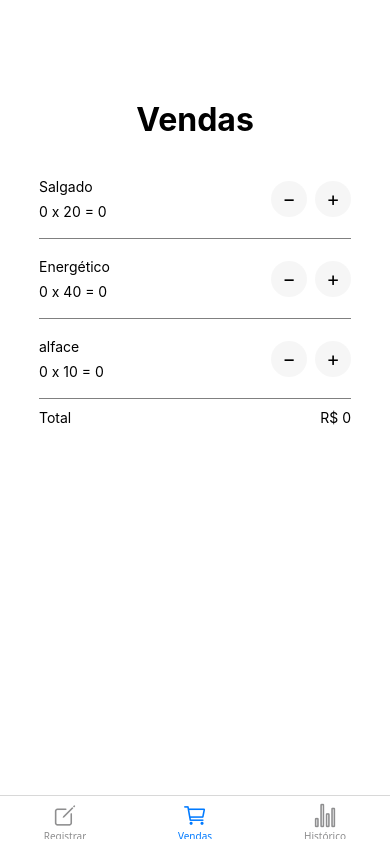
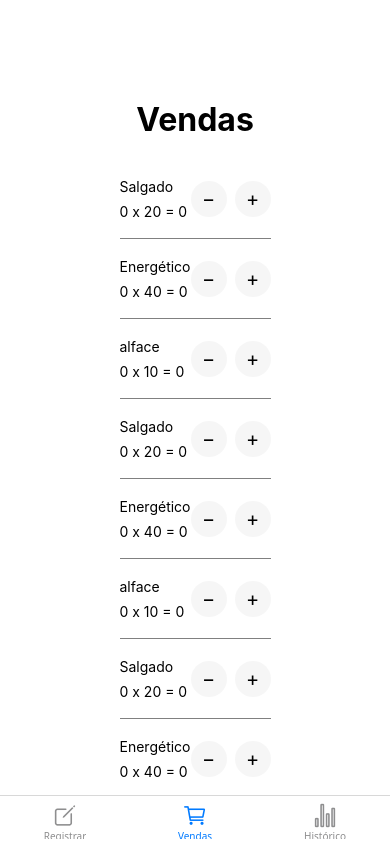
Before and after one commit to dudustefanello/prog_android_estacio, a React Native app: screen /Vendas in a window 390 px wide. Built offline with nearby package versions, Linux system fonts and the light colour scheme.

Commit message:
Botão de salvar e scroll

```diff
--- a/src/components/layount/stockLayount.tsx
+++ b/src/components/layount/stockLayount.tsx
@@ -9,8 +9,10 @@ type stockLayountProps = {
 const StockLayount = ({ title, children }: stockLayountProps) => {
   return (
     <SafeAreaView style={styles.container}>
-      <Text style={styles.title}>{title}</Text>
-      {children}
+      <View style={styles.stockView}>
+        <Text style={styles.title}>{title}</Text>
+        {children}
+      </View>
     </SafeAreaView>
   );
 };
@@ -22,12 +24,17 @@ const styles = StyleSheet.create({
     backgroundColor: "#fff",
     justifyContent: "flex-start",
     alignItems: "center",
-    paddingTop: 100
+    paddingTop: 100,
+
+  },
+  stockView:{
+    paddingHorizontal:20,
   },
   title: {
     fontWeight: "bold",
     marginBottom: 20,
     fontSize: 32,
+    textAlign:'center'
   },
 });
 
--- /dev/null
+++ b/src/components/ui/buttonStock.tsx
@@ -0,0 +1,31 @@
+import React from "react";
+import { Pressable, Text, StyleSheet } from "react-native";
+
+type CustomButtonProps = {
+  title: string;
+  onPress: () => void;
+};
+
+const ButtonStock = ({ title, onPress }: CustomButtonProps) => {
+  return (
+    <Pressable onPress={onPress} style={styles.button}>
+      <Text style={styles.btnText}>{title}</Text>
+    </Pressable>
+  );
+};
+
+const styles = StyleSheet.create({
+  button: {
+    backgroundColor: "blue",
+    width: "auto",
+    marginTop:10,
+    paddingVertical: 10,
+    borderRadius:200
+  },
+  btnText: {
+    color: "white",
+    textAlign: "center",
+  },
+});
+
+export default ButtonStock;
--- a/src/pages/stock/registerProducts.tsx
+++ b/src/pages/stock/registerProducts.tsx
@@ -61,7 +61,7 @@ const RegisterProducts = () => {
 
 const styles = StyleSheet.create({
   containerProducts: {
-    width: '80%',
+    width: 'auto',
     alignItems: "center",
     gap: 20,
 
--- a/src/pages/stock/sellers.tsx
+++ b/src/pages/stock/sellers.tsx
@@ -5,8 +5,10 @@ import {
   Text,
   TouchableOpacity,
   View,
+  ScrollView
 } from "react-native";
 import StockLayount from "../../components/layount/stockLayount";
+import ButtonStock from "../../components/ui/buttonStock";
 
 type products = {
   nome: string;
@@ -18,6 +20,19 @@ const productStart: products[] = [
   { nome: "Salgado", quantidade: 0, preco: 20 },
   { nome: "Energético", quantidade: 0, preco: 40 },
   { nome: "alface", quantidade: 0, preco: 10 },
+    { nome: "Salgado", quantidade: 0, preco: 20 },
+  { nome: "Energético", quantidade: 0, preco: 40 },
+  { nome: "alface", quantidade: 0, preco: 10 },
+    { nome: "Salgado", quantidade: 0, preco: 20 },
+  { nome: "Energético", quantidade: 0, preco: 40 },
+  { nome: "alface", quantidade: 0, preco: 10 },
+    { nome: "Salgado", quantidade: 0, preco: 20 },
+  { nome: "Energético", quantidade: 0, preco: 40 },
+  { nome: "alface", quantidade: 0, preco: 10 },
+    { nome: "Salgado", quantidade: 0, preco: 20 },
+  { nome: "Energético", quantidade: 0, preco: 40 },
+  { nome: "alface", quantidade: 0, preco: 10 },
+
 ];
 
 const Sellers = () => {
@@ -38,9 +53,14 @@ const Sellers = () => {
     setproducts(novosProdutos);
   };
 
+  const saveValue = () => {
+
+  }
+
   return (
     <StockLayount title="Vendas">
-      <View style={styles.containerSellers}>
+      <ScrollView>
+        <View style={styles.containerSellers}>
         {products.map((product, index) => (
           <SafeAreaView style={styles.layountProducts} key={index}>
             <View style={styles.viewProducts}>
@@ -69,19 +89,23 @@ const Sellers = () => {
           </SafeAreaView>
         ))}
       </View>
+      </ScrollView>
 
       <View style={styles.totalPreco}>
         <Text>Total</Text>
         <Text>{`R$ ${allPreco}`}</Text>
       </View>
+
+      <ButtonStock title="Salvar" onPress={saveValue}/>
     </StockLayount>
   );
 };
 
 const styles = StyleSheet.create({
   containerSellers: {
-    width: "80%",
+    width: "100%",
     alignItems: "flex-start",
+    paddingHorizontal:20
   },
   layountProducts: {
     width: "100%",
@@ -120,7 +144,7 @@ const styles = StyleSheet.create({
   },
   totalPreco: {
     marginTop:10,
-    width: "80%",
+    width: "100%",
     flexDirection: "row",
     justifyContent: "space-between",
     alignItems: "center",
```
